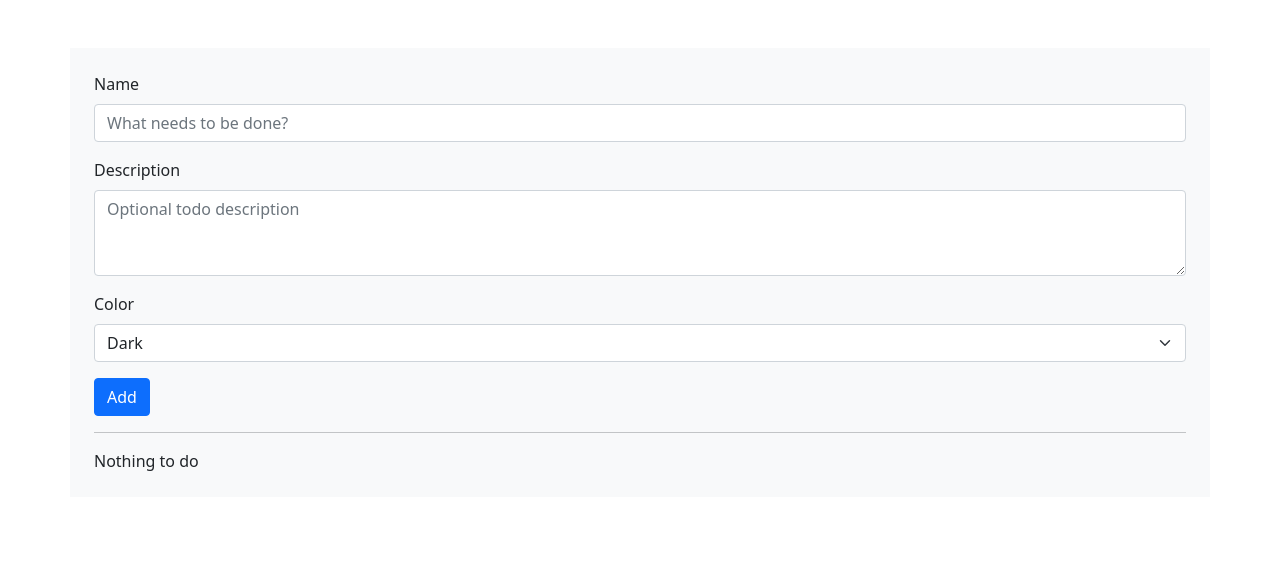
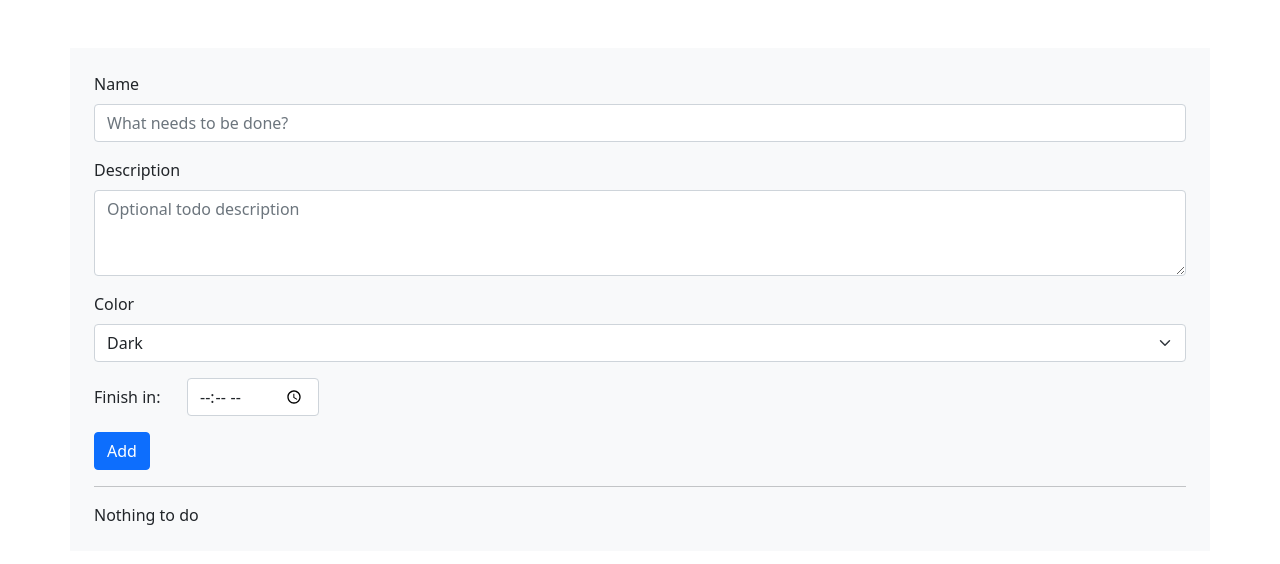
Before and after one commit to LordHippopotamus/todo, a React (Create React App) app: page / in a window 1280 px wide. Shown: the top 564 px of the page. Built offline with nearby package versions, Linux system fonts and the light colour scheme.

Commit message:
feat(TodoForm): add finish time input

```diff
--- a/src/components/App/index.jsx
+++ b/src/components/App/index.jsx
@@ -15,7 +15,7 @@ export default class App extends React.Component {
     this.removeTodoListItem = this.removeTodoListItem.bind(this);
   }
 
-  addTodoListItem(recivedName, recivedDescription, recivedColor) {
+  addTodoListItem(recivedName, recivedDescription, recivedColor, recivedFinish) {
     this.setState((state) => {
       const newTodos = state.todos.slice();
       newTodos.push({
@@ -23,6 +23,7 @@ export default class App extends React.Component {
         name: recivedName,
         description: recivedDescription,
         color: recivedColor,
+        finish: recivedFinish,
       });
       return {
         todos: newTodos,
--- a/src/components/TodoForm/index.jsx
+++ b/src/components/TodoForm/index.jsx
@@ -1,6 +1,8 @@
 import React from 'react';
 import PropTypes from 'prop-types';
-import { Form, Button } from 'react-bootstrap';
+import {
+  Form, Button, Row, Col,
+} from 'react-bootstrap';
 
 export default class TodoForm extends React.Component {
   constructor(props) {
@@ -9,6 +11,7 @@ export default class TodoForm extends React.Component {
       name: '',
       description: '',
       color: 'dark',
+      finish: '',
     };
 
     this.handleChange = this.handleChange.bind(this);
@@ -22,8 +25,10 @@ export default class TodoForm extends React.Component {
   handleSubmit(e) {
     e.preventDefault();
     const { addTodoListItem } = this.props;
-    const { name, description, color } = this.state;
-    addTodoListItem(name, description, color);
+    const {
+      name, description, color, finish,
+    } = this.state;
+    addTodoListItem(name, description, color, finish);
     this.setState({
       name: '',
       description: '',
@@ -31,7 +36,9 @@ export default class TodoForm extends React.Component {
   }
 
   render() {
-    const { name, description, color } = this.state;
+    const {
+      name, description, color, finish,
+    } = this.state;
 
     return (
       <Form onSubmit={this.handleSubmit}>
@@ -68,6 +75,22 @@ export default class TodoForm extends React.Component {
           <option value="danger">Red</option>
         </Form.Select>
 
+        <Form.Group className="mb-3" controlId="description">
+          <Row>
+            <Form.Label column lg={1}>Finish in:</Form.Label>
+            <Col>
+              <Form.Control
+                className="w-auto"
+                type="time"
+                name="finish"
+                value={finish}
+                onChange={this.handleChange}
+                required
+              />
+            </Col>
+          </Row>
+        </Form.Group>
+
         <Button variant="primary" type="submit">
           Add
         </Button>
```
Also changed, not shown: 1 other file (tests, documents, lock files or other folders).
